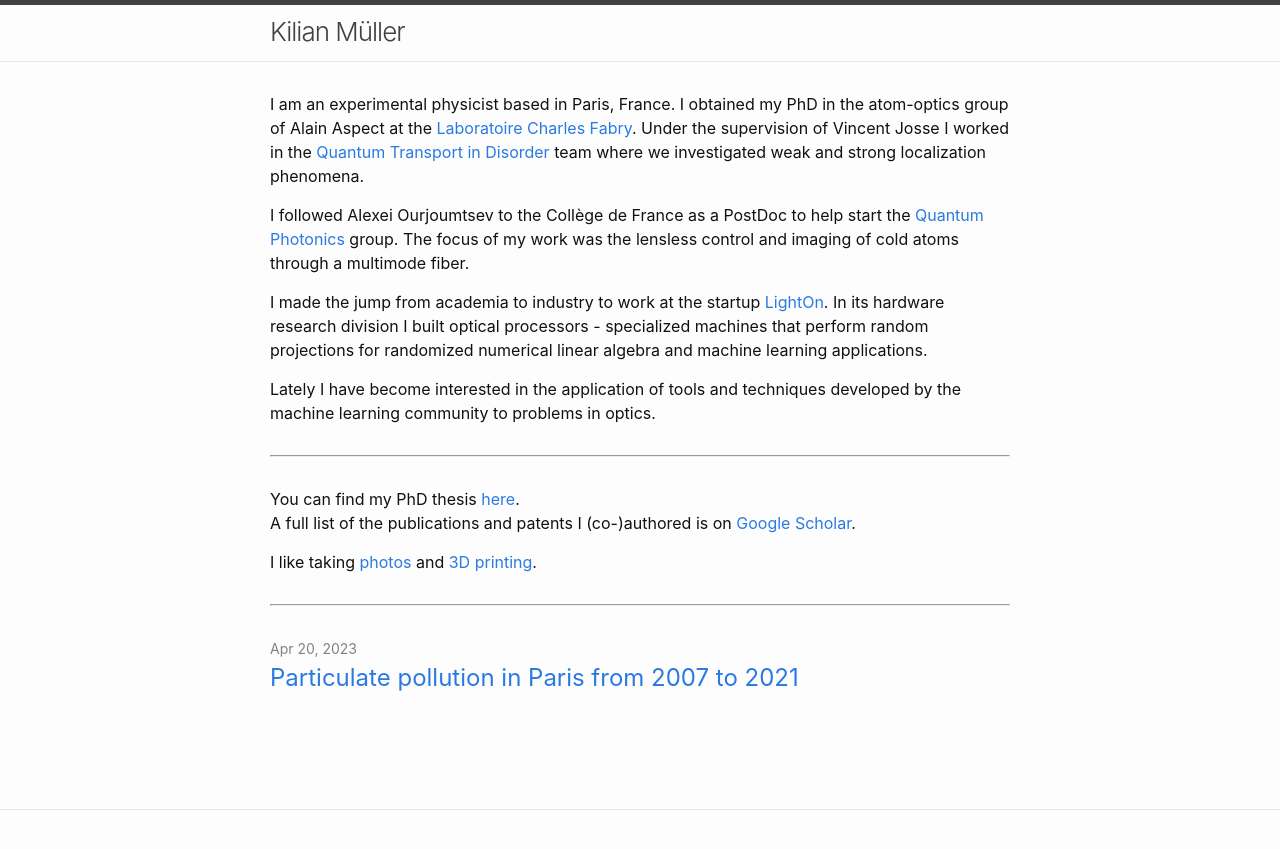
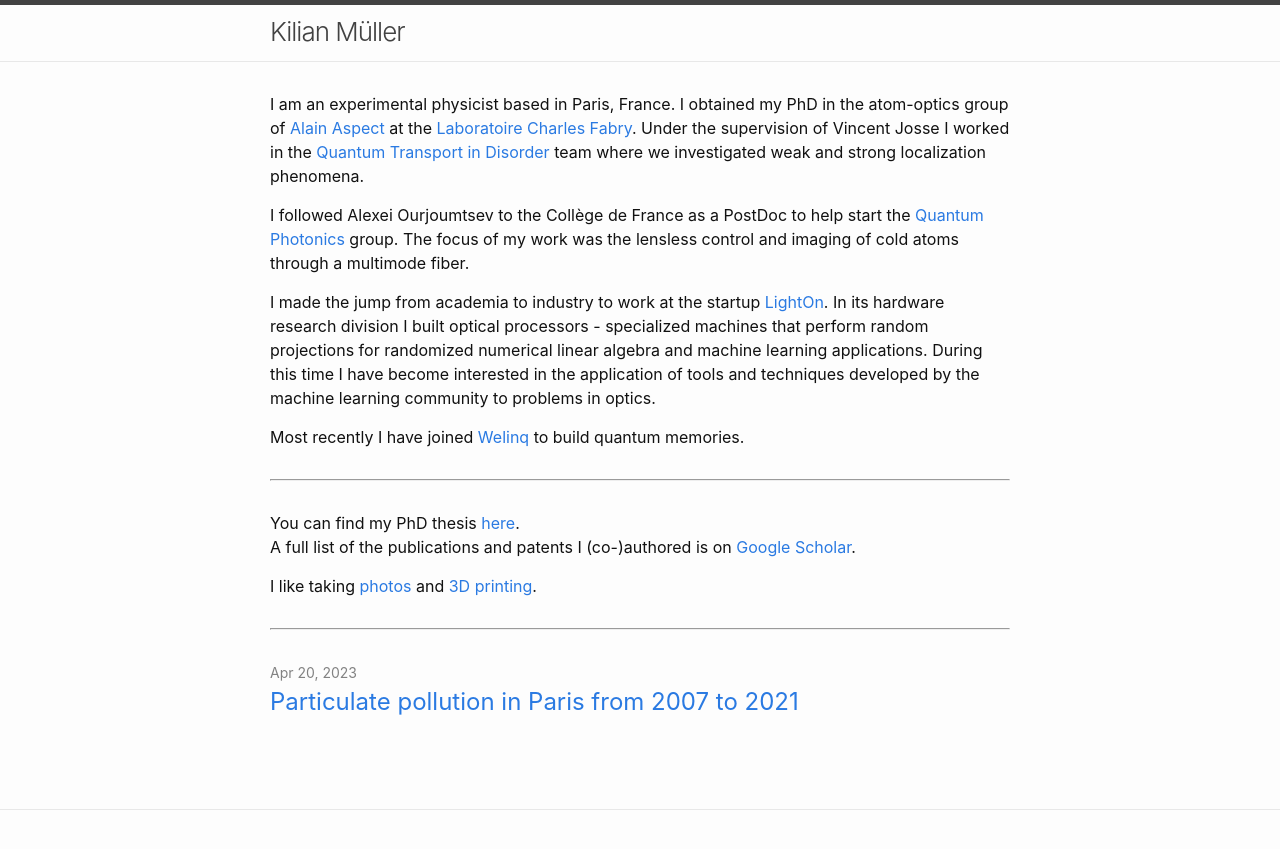
Before and after one commit to kilianmuller/kilianmuller.github.io, a Jekyll site: the page built from index.md, in a window 1280 px wide. Shown: the top 849 px of the page. Built offline with Jekyll 4.4.1, drawn with Linux system fonts in a browser that asks for light colours.

Commit message:
Updated the index.md file: it now provides a link to Alain Aspect's wiki page, and says that I am working for Welinq now.

```diff
--- a/index.md
+++ b/index.md
@@ -8,13 +8,13 @@
 layout: home
 ---
 
-I am an experimental physicist based in Paris, France. I obtained my PhD in the atom-optics group of Alain Aspect at the [Laboratoire Charles Fabry](https://www.lcf.institutoptique.fr). Under the supervision of Vincent Josse I worked in the [Quantum Transport in Disorder](https://www.lcf.institutoptique.fr/groupes-de-recherche/gaz-quantiques/experiences/quantum-transport-disorder) team where we investigated weak and strong localization phenomena.
+I am an experimental physicist based in Paris, France. I obtained my PhD in the atom-optics group of [Alain Aspect](https://en.wikipedia.org/wiki/Alain_Aspect) at the [Laboratoire Charles Fabry](https://www.lcf.institutoptique.fr). Under the supervision of Vincent Josse I worked in the [Quantum Transport in Disorder](https://www.lcf.institutoptique.fr/groupes-de-recherche/gaz-quantiques/experiences/quantum-transport-disorder) team where we investigated weak and strong localization phenomena.
 
 I followed Alexei Ourjoumtsev to the Collège de France as a PostDoc to help start the [Quantum Photonics](https://jeipcdf.cnrs.fr/quantum-photonics/) group. The focus of my work was the lensless control and imaging of cold atoms through a multimode fiber.
 
-I made the jump from academia to industry to work at the startup [LightOn](https://lighton.ai). In its hardware research division I built optical processors - specialized machines that perform random projections for randomized numerical linear algebra and machine learning applications.
+I made the jump from academia to industry to work at the startup [LightOn](https://lighton.ai). In its hardware research division I built optical processors - specialized machines that perform random projections for randomized numerical linear algebra and machine learning applications. During this time I have become interested in the application of tools and techniques developed by the machine learning community to problems in optics.
 
-Lately I have become interested in the application of tools and techniques developed by the machine learning community to problems in optics.
+Most recently I have joined [Welinq](https://www.welinq.fr) to build quantum memories.
 
 ---
 
```
